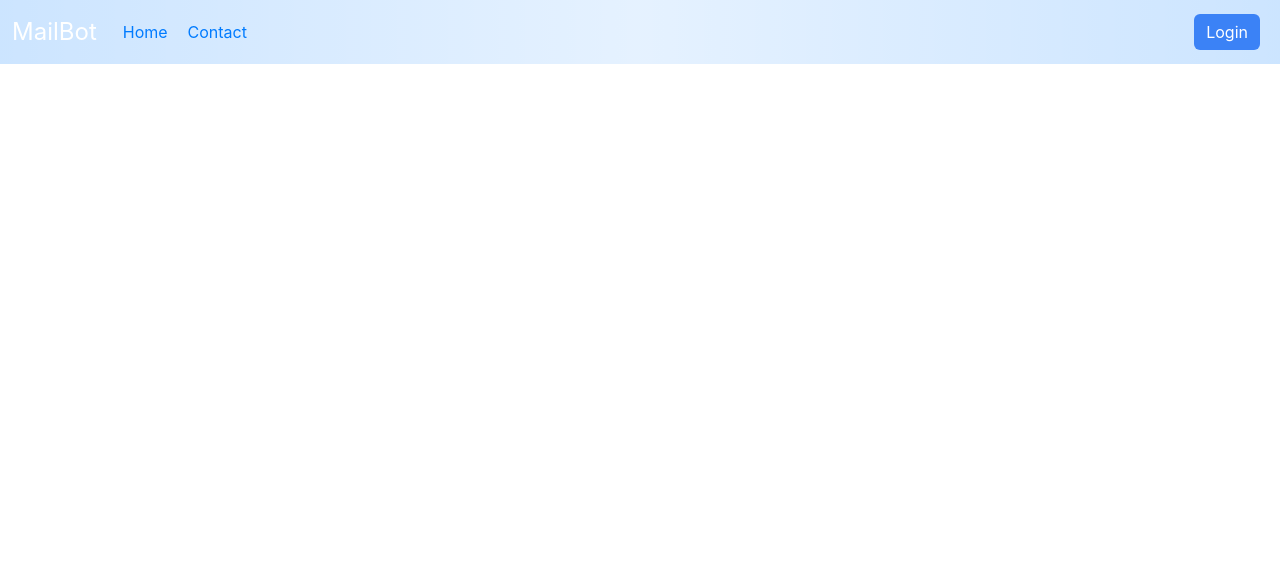
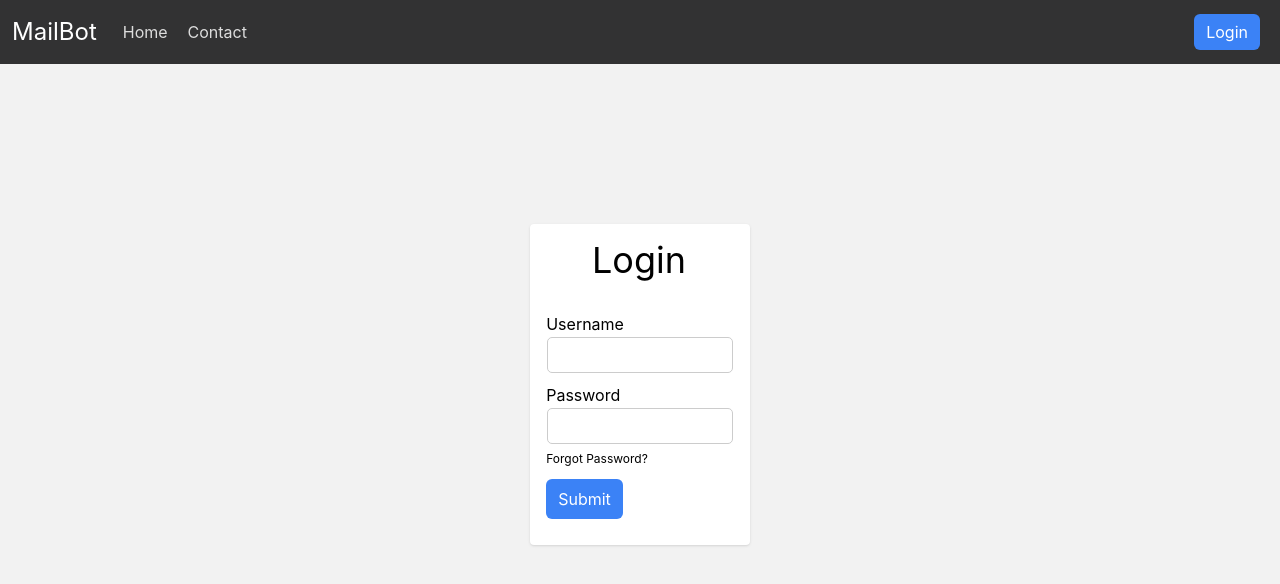
Before and after one commit to virtual-designer/mailbot-dashboard, a React (Create React App) app: page /login in a window 1280 px wide. Shown: the top 584 px of the page. Built offline with nearby package versions, Linux system fonts and the light colour scheme.

Commit message:
feat: add login page

```diff
--- a/src/App.js
+++ b/src/App.js
@@ -1,6 +1,7 @@
 import { Routes, Route } from 'react-router-dom';
 import Home from './pages/Home';
 import Contact from './pages/Contact';
+import Login from './pages/Login';
 import Navbar from './components/Navbar';
 
 export default function App() {
@@ -10,6 +11,8 @@ export default function App() {
             <Routes>
                 <Route path="/" element={<Home />} />
                 <Route path="/contact" element={<Contact />} />
+
+                <Route path="/login" element={<Login />} />
             </Routes>
         </div>
     );
--- a/src/index.css
+++ b/src/index.css
@@ -18,13 +18,53 @@ code {
 }
 
 .navbar {
-    background: linear-gradient(to left, rgba(0, 123, 255, 0.2), rgba(0, 123, 255, 0.1), rgba(0, 123, 255, 0.2));
+    /* background: linear-gradient(to left, rgba(0, 123, 255, 0.2), rgba(0, 123, 255, 0.1), rgba(0, 123, 255, 0.2)); */
+    background: rgb(50, 50, 51);
 }
 
 .row {
     display: flex;
     align-items: center;
     justify-content: center;
+}
+
+body {
+    overflow-x: hidden;
+    max-width: 100vw;
+}
+
+.login {
+    background: #f2f2f2;
+    min-height: 80vh;
+    max-width: 100vw;
+    margin: 0 !important;
+    padding: 0 !important;
+    align-items: center;
+    justify-content: center;
+    display: flex;
+}
+
+.form-group {
+    display: block;
+    margin: 10px 0;
+}
+
+.form-control {
+    background: #fff;
+    padding: 5px;
+    border-radius: 5px;
+    color: #000;
+    font-size: 1em;
+    border: 1px solid #ccc;
+    display: block;
+    margin: 1px;
+}
+
+.form-control:focus {
+    border-color: #007bff;
+    border-width: 2px;
+    outline: none;
+    margin: 0;
 }
 
 @media screen and (max-width: 970px) {
@@ -42,6 +82,7 @@ code {
         left: 0;
         overflow-y: scroll;
         padding-right: 0;
+        margin-right: 0;
         transition: 0.5s;
     }
 
@@ -51,7 +92,7 @@ code {
     }
 
     .navbar ul li:hover a {
-        color: #007bff
+        color: #007bff;
     }
 
     .navbar ul li:hover {
@@ -102,11 +143,11 @@ code {
     }
 
     .navbar ul li a {
-        color: #007bff;
+        color: #ddd;
     }
 
     .navbar ul li a:hover {
-        color: #115fb3;
+        color: #fff;
         text-decoration: underline;
     }
 }
--- a/src/pages/Login.js
+++ b/src/pages/Login.js
@@ -1,7 +1,35 @@
-export default function Login() {
-    return (
-        <div>
-            <h1>Login Page</h1>
-        </div>
-    );
+import React, { useState } from 'react';
+import Button from '../components/Button';
+
+export default class Login extends React.Component {
+    state = {
+        forgotPassword: false
+    };
+
+    render() {
+        return (
+            <div className='bg-[#f2f2f2] h-[93vh]'>
+                <div className="login">
+                    <form method="post" className='bg-white mt-2 md:m-5 p-4 rounded shadow'>
+                        <h1 className="text-3xl md:text-4xl mb-8 text-center w-[75vw] md:w-[14.5vw] mx-0 px-0">Login</h1>
+                        <div className="form-group">
+                            <label htmlFor="username">Username</label>
+                            <input type="text" id="username" name="username" className="form-control w-[75vw] md:w-[14.5vw]" />
+                        </div>
+                        <div className="form-group">
+                            <label htmlFor="password">Password</label>
+                            <input type="password" id="password" name="password" className="form-control w-[75vw] md:w-[14.5vw]" />
+                            <a className="text-xs hover:underline" href='#' onClick={() => this.setState({ forgotPassword: !this.state.forgotPassword })}>Forgot Password?</a>
+                            {this.state.forgotPassword && (<div className='bg-gray-100 p-2 rounded my-2 break-words text-sm w-[75vw] md:w-[14.5vw]'>
+                                Please contact <a href="mailto:mailbot@onesoftnet.eu.org">mailbot@onesoftnet.eu.org</a> or <span className="text-gray-400">rakinar2#7578</span> on Discord including your username. The password reset link will be sent back to you.
+                            </div>)}
+                        </div>
+                        <div className="form-group">
+                            <Button>Submit</Button>
+                        </div>
+                    </form>
+                </div>
+            </div>
+        );
+    }
 }
```
